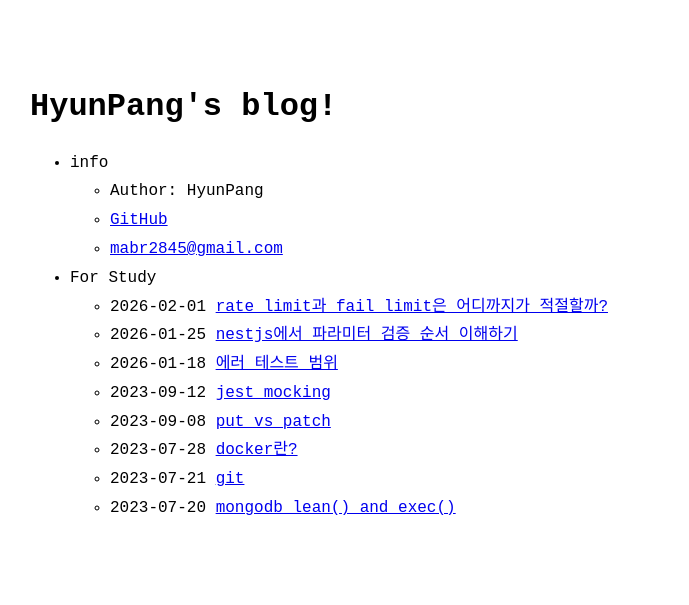
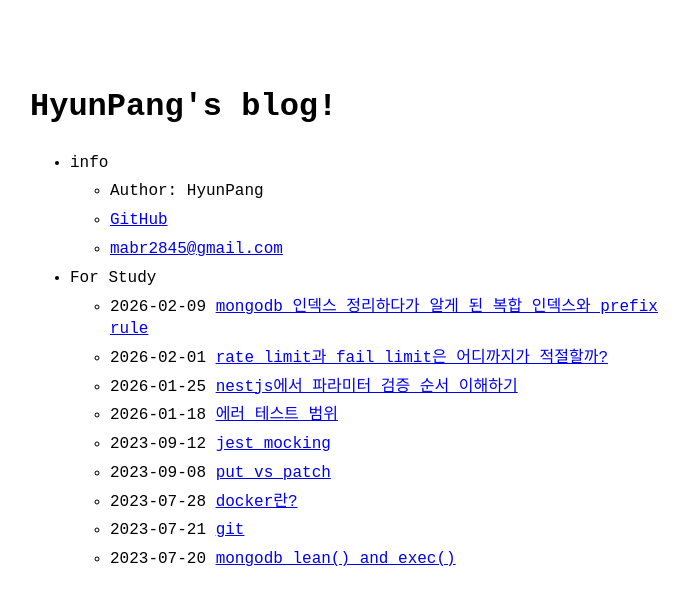
Before and after one commit to Hyun-git/Hyun-git.github.io, a Jekyll site: the page built from index.md, in a window 1280 px wide. Shown: the top 605 px of the page, without its empty margins (290-979 px from the left). Built offline with Jekyll 4.4.1, drawn with Linux system fonts in a browser that asks for light colours; part of the change alters nothing that is shown.

Commit message:
feat(2026-02-09) mongo index

````diff
--- a/_posts/2026-02-01-api-limit.md
+++ b/_posts/2026-02-01-api-limit.md
@@ -3,7 +3,7 @@ title: Rate Limit과 Fail Limit은 어디까지가 적절할까?
 layout: post
 ---
 
-최근 **account 서비스에 친구 초대 코드 인증 API**가 추가되면서, 해당 API에 대한 **rate limit / fail limit 기준**을 어떻게 가져가야 할지 고민하게 되었습니다.
+최근 **account 서비스에 친구 초대 코드 인증 API**가 추가되면서, 해당 API에 대한 **rate limit / fail limit 기준**을 어떻게 가져가야 할지 고민을 했다.
 
 초대 코드 인증은 회원가입 단계에서 호출되며, 특성상 **외부 공격(브루트포스, 봇 트래픽)**에 가장 먼저 노출되는 지점이기에 더 관심 있게 봤어야 했다.
 이번 글에서는 실제 논의 과정과 로그 분석을 바탕으로, 어떤 기준으로 제한 정책을 잡았는지 정리해보려 한다.
--- /dev/null
+++ b/_posts/2026-02-09-mongo-index.md
@@ -0,0 +1,120 @@
+---
+title: MongoDB 인덱스 정리하다가 알게 된 복합 인덱스와 prefix rule
+---
+
+최근에 MongoDB 인덱스 리뷰를 받다가 아래와 같은 코멘트를 받았다.
+> “이 인덱스 중복 아닌가요?”
+
+처음엔 솔직히 잘 와닿지 않았다. 인덱스는 많을수록 좋은 거라고 막연히 생각하고 있었기 때문이다.
+
+근데 실제로 하나씩 뜯어보니, 내가 마주한 상황은 꽤 전형적인 실수 케이스였다.
+
+내가 만든 인덱스 상태 대략 이런 인덱스들이 있었다.
+```ts
+{ userId: 1 }
+{ userId: 1, isActive: 1 }
+{ userId: 1, inviteeUsers.userId: 1, inviteeUsers.firstPurchase: 1 }
+```
+
+겉으로 보면 딱히 이상 없어 보인다.
+근데 문제는 이미 복합 인덱스가 있는데도 single 인덱스가 같이 존재하고 있었다는 점이다.
+
+복합 인덱스가 있는데 single 인덱스가 왜 필요 없을까?
+
+MongoDB에는 prefix rule이라는 게 있다.
+
+복합 인덱스가
+
+{ userId: 1, isActive: 1 }
+
+
+이렇게 생겼다면, MongoDB는 아래 쿼리들을 전부 이 인덱스로 처리할 수 있다.
+
+{ userId: "u1" }
+{ userId: "u1", isActive: true }
+
+
+즉,
+
+{ userId: 1 }
+
+
+이 single 인덱스는
+이미 복합 인덱스에 포함된 prefix라서 역할이 겹친다.
+
+이걸 모르고 있으면
+“혹시 몰라서” 인덱스를 계속 추가하게 된다.
+
+결과는
+👉 중복 인덱스 + 쓰기 성능 저하 + 관리 포인트 증가
+
+그럼 single 인덱스는 언제 의미가 있을까?
+
+내가 정리한 기준은 이거다.
+
+복합 인덱스가 아예 없을 때
+
+복합 인덱스의 첫 필드가 아닐 때
+
+그 외에는 대부분
+복합 인덱스 하나로 충분한 경우가 많다.
+
+index: true가 만든 사고
+
+이번 케이스에서 더 문제였던 건 이거였다.
+
+@Prop({ index: true })
+userId: string;
+
+
+이 한 줄 때문에
+MongoDB는 자동으로 { userId: 1 } 인덱스를 만들어버린다.
+
+그 상태에서 schema 레벨에서 복합 인덱스를 추가하면
+의도치 않게 중복 인덱스 세트가 완성된다.
+
+이후로는 규칙을 하나 정했다.
+
+필드 단위 index: true는 거의 쓰지 않는다.
+
+인덱스는 schema-level에서만 명시적으로 관리하는 게 훨씬 안전했다.
+
+unique 인덱스는 예외다
+
+다만 하나 예외가 있다.
+
+{ code: 1, unique: true }
+
+
+이건 무조건 인덱스가 필요하다.
+
+MongoDB에서 unique 제약은
+인덱스를 통해서만 보장된다.
+
+그래서 unique 조건이 들어간 필드는
+“이게 조회에 쓰이냐?”와 상관없이
+인덱스를 가져가는 게 맞다.
+
+정리하면서 세운 기준
+
+이번에 인덱스를 정리하면서 기준을 이렇게 잡았다.
+
+복합 인덱스가 있으면 prefix single 인덱스는 제거
+
+index: true는 최대한 사용하지 않기
+
+인덱스는 schema-level에서만 정의
+
+unique는 예외 없이 인덱스 유지
+
+한 줄 결론
+
+복합 인덱스를 만들었다면
+그 prefix에 해당하는 single 인덱스는 대부분 필요 없다.
+
+이번 리뷰 덕분에
+“인덱스를 많이 거는 것”보다
+“의도를 명확히 하는 것”이 훨씬 중요하다는 걸 배웠다.
+
+다음에 또 비슷한 인덱스를 추가하려고 할 때,
+한 번쯤은 getIndexes()부터 열어보게 될 것 같다.
````
